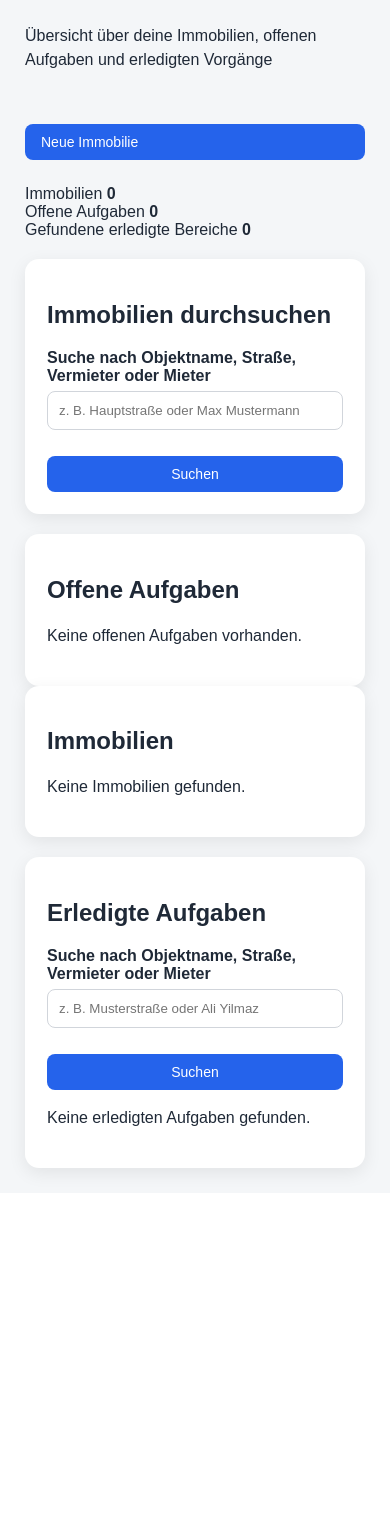
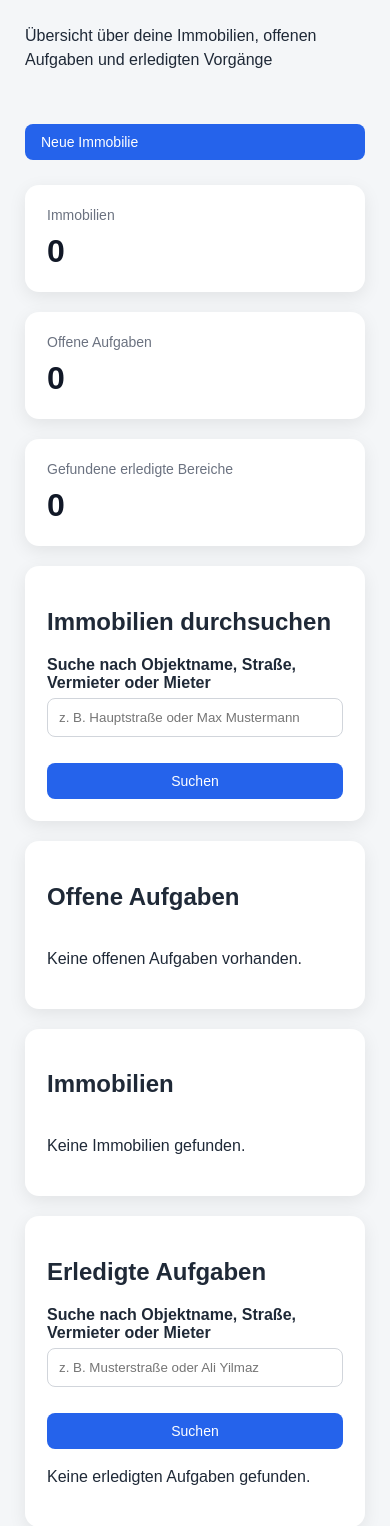
Before and after one commit to usyunus6128-cloud/immoflow, a FastAPI app: template app/templates/index.html in a window 390 px wide. Shown: the part 291-1817 px from the top of the page. Before the commit the page ends 1475 px from the top, so only its background shows below. Run offline with FastAPI, Linux system fonts and the light colour scheme; the template is opened without the code that fills it, so the values that code supplies are empty.

Commit message:
Update style.css

```diff
--- a/app/static/style.css
+++ b/app/static/style.css
@@ -297,4 +297,102 @@ p {
     .sidebar {
         width: 100%;
     }
+.stats-grid {
+    display: grid;
+    grid-template-columns: repeat(3, minmax(0, 1fr));
+    gap: 20px;
 }
+
+.stat-card {
+    background: #ffffff;
+    border-radius: 14px;
+    padding: 22px;
+    box-shadow: 0 5px 18px rgba(0, 0, 0, 0.08);
+    display: flex;
+    flex-direction: column;
+    gap: 10px;
+}
+
+.stat-label {
+    font-size: 14px;
+    color: #6b7280;
+}
+
+.stat-value {
+    font-size: 32px;
+    font-weight: 700;
+    color: #111827;
+}
+
+.dashboard-grid {
+    display: grid;
+    grid-template-columns: 1.1fr 1fr;
+    gap: 20px;
+}
+
+.section-header {
+    display: flex;
+    justify-content: space-between;
+    align-items: center;
+    margin-bottom: 12px;
+}
+
+.list-main {
+    flex: 1;
+}
+
+.building-list {
+    display: flex;
+    flex-direction: column;
+    gap: 16px;
+}
+
+.building-item {
+    display: flex;
+    justify-content: space-between;
+    align-items: flex-start;
+    gap: 16px;
+    padding: 18px 0;
+    border-bottom: 1px solid #e5e7eb;
+}
+
+.building-item:first-child {
+    padding-top: 0;
+}
+
+.building-item:last-child {
+    border-bottom: none;
+    padding-bottom: 0;
+}
+
+.building-item-content h3 {
+    margin: 0 0 8px 0;
+}
+
+.building-item-content p {
+    margin: 4px 0;
+}
+
+.building-meta {
+    display: flex;
+    gap: 18px;
+    flex-wrap: wrap;
+    margin-top: 10px;
+    color: #4b5563;
+    font-size: 14px;
+}
+
+@media (max-width: 1100px) {
+    .stats-grid {
+        grid-template-columns: 1fr;
+    }
+
+    .dashboard-grid {
+        grid-template-columns: 1fr;
+    }
+
+    .building-item {
+        flex-direction: column;
+        align-items: stretch;
+    }
+}
```
